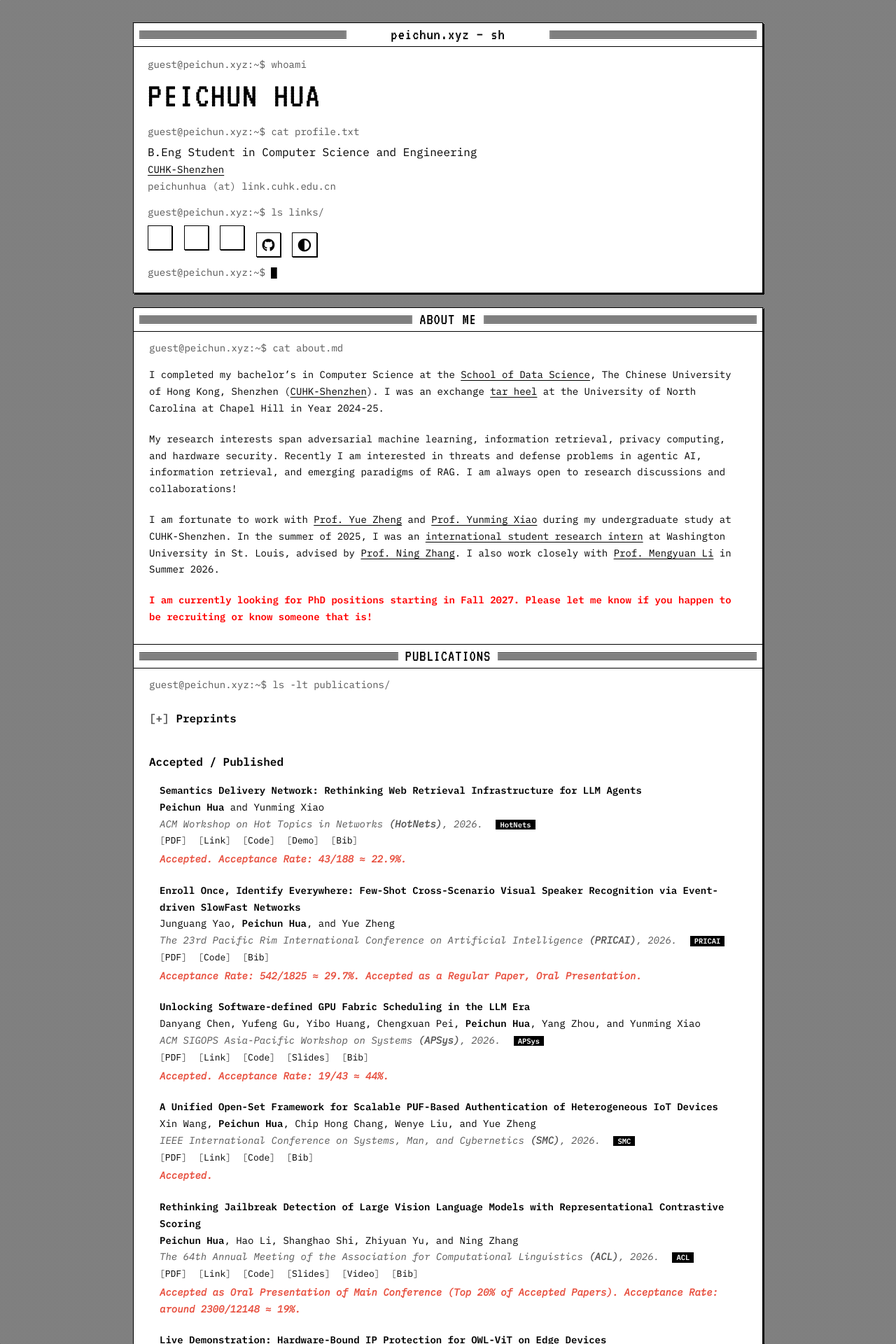
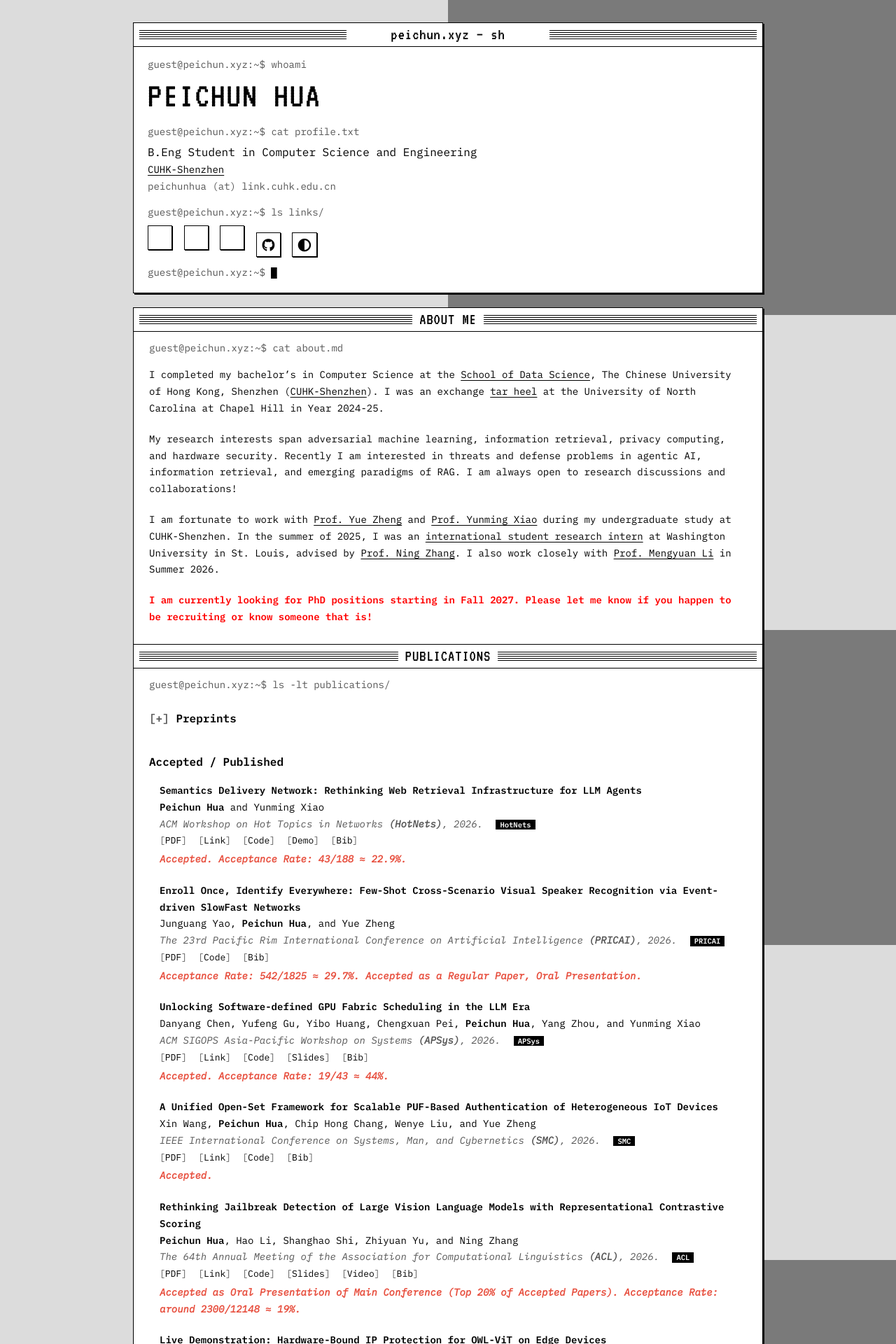
Before and after one commit to sarendis56/sarendis56.github.io, a Jekyll site: the page built from index.md, in a window 1280 px wide. Shown: the top 1920 px of the page at 70% size. Built offline with Jekyll 4.4.1, drawn with Linux system fonts in a browser that asks for light colours; a style sheet for code colours, icons or effects is not loaded.

Commit message:
Soften homepage desktop dither to stop LCD flicker when scrolling
Replace the 1px black/white checkerboard with a coarser, lower-contrast,
fixed pattern and widen the title bar stripes.

Co-Authored-By: Claude Fable 5.2 <noreply@anthropic.com>

```diff
--- a/assets/css/retro.scss
+++ b/assets/css/retro.scss
@@ -8,23 +8,25 @@
 
 :root {
   --paper: #ffffff; --ink: #000000; --mute: #555555;
-  --desk-a: #000000; --desk-b: #ffffff;
+  --desk-a: #7a7a7a; --desk-b: #dcdcdc;
 }
 @media (prefers-color-scheme: dark) {
   :root:not([data-theme="light"]):not([data-theme="dark"]) {
     --paper: #101010; --ink: #f1f1f1; --mute: #a8a8a8;
-    --desk-a: #000000; --desk-b: #3a3a3a;
+    --desk-a: #000000; --desk-b: #2e2e2e;
   }
 }
 :root[data-theme="dark"] {
   --paper: #101010; --ink: #f1f1f1; --mute: #a8a8a8;
-  --desk-a: #000000; --desk-b: #3a3a3a;
+  --desk-a: #000000; --desk-b: #2e2e2e;
 }
 
 @keyframes retro-cursor { 50% { background-size: 0 0; } }
 
 :root:root:root body.homepage {
-  background: repeating-conic-gradient(var(--desk-a) 0% 25%, var(--desk-b) 0% 50%) 0 0 / 2px 2px;
+  /* Coarse, low-contrast, non-scrolling dither. A 1px black/white checkerboard
+     makes LCD panels shimmer and shift colour while scrolling. */
+  background: repeating-conic-gradient(var(--desk-a) 0% 25%, var(--desk-b) 0% 100%) 0 0 / 4px 4px fixed;
   color: var(--ink);
   font: 14px/1.7 "IBM Plex Mono", Monaco, "Courier New", monospace;
 
@@ -55,7 +57,7 @@
     margin-bottom: 14px;
     background:
       linear-gradient(var(--paper), var(--paper)) center / 12.5em 100% no-repeat,
-      repeating-linear-gradient(var(--ink) 0 1px, transparent 1px 2px) center / calc(100% - 16px) 11px no-repeat;
+      repeating-linear-gradient(var(--ink) 0 1px, transparent 1px 3px) center / calc(100% - 16px) 13px no-repeat;
   }
   h2 {
     display: flex;
@@ -70,8 +72,8 @@
     content: "";
     flex: 1;
     min-width: 12px;
-    height: 11px;
-    background: repeating-linear-gradient(var(--ink) 0 1px, transparent 1px 2px);
+    height: 13px;
+    background: repeating-linear-gradient(var(--ink) 0 1px, transparent 1px 3px);
   }
   h2:first-child { margin-top: 0; border-top: 0; }
 
```
